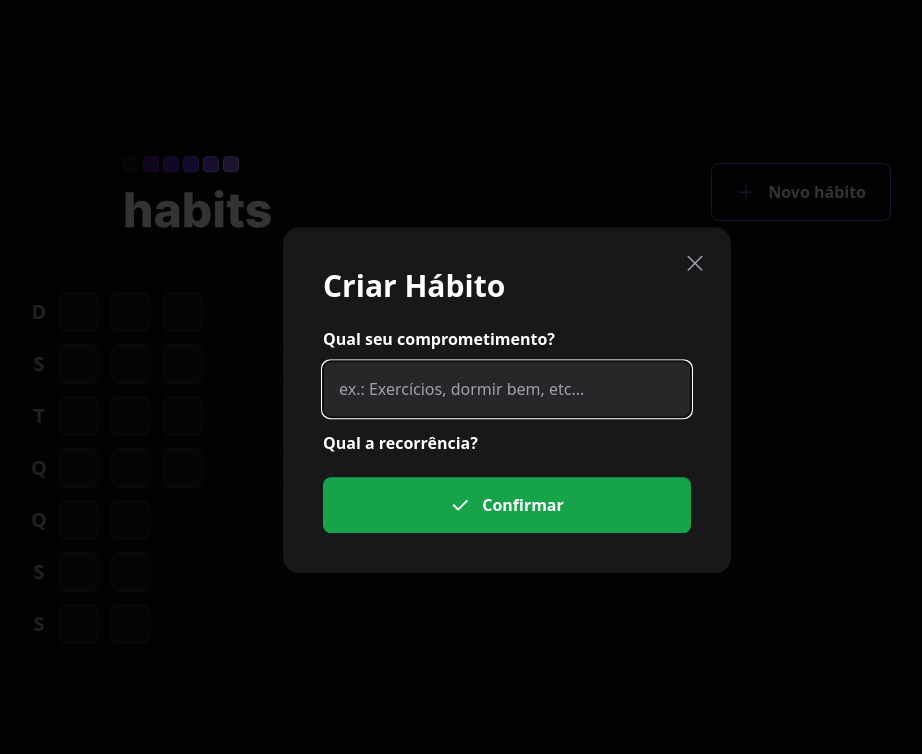
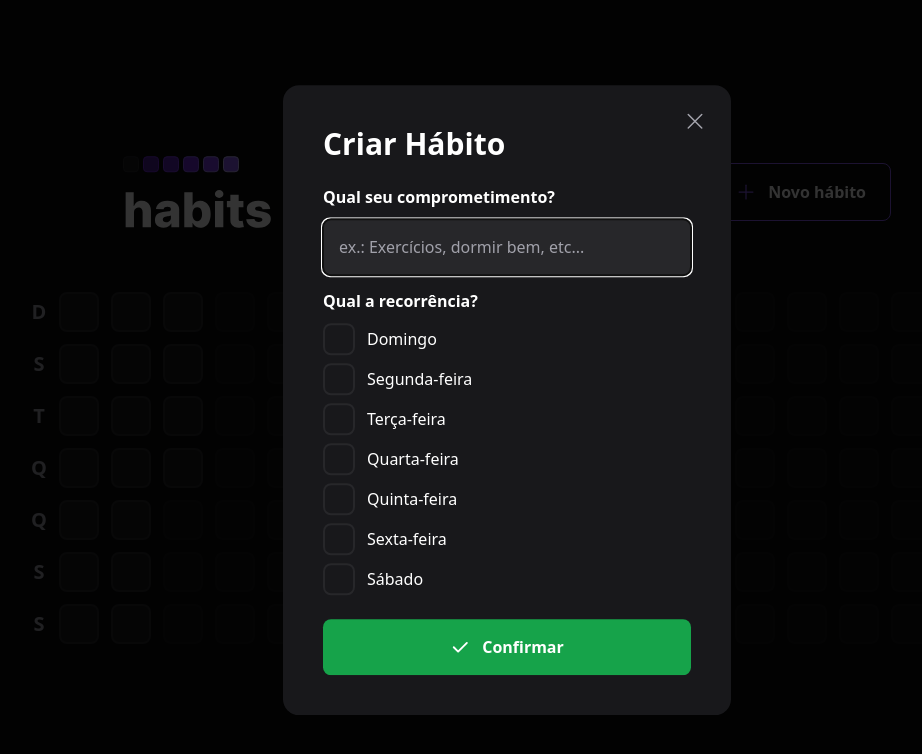
Before and after one commit to UbiraEFC/NLW--Setup, a React (Vite) app in the folder web/: page / in a window 1280 px wide. Both pictures are taken after a click on the button "Novo hábito". Shown: the top 754 px of the page, without its empty margins (133-1055 px from the left). Built offline with nearby package versions, Linux system fonts and the light colour scheme; no server answers.

Commit message:
feat: add axios and checkbox

```diff
--- a/web/package.json
+++ b/web/package.json
@@ -9,8 +9,10 @@
     "preview": "vite preview"
   },
   "dependencies": {
+    "@radix-ui/react-checkbox": "^1.0.1",
     "@radix-ui/react-dialog": "^1.0.2",
     "@radix-ui/react-popover": "^1.0.3",
+    "axios": "^1.2.3",
     "clsx": "^1.2.1",
     "dayjs": "^1.11.7",
     "phosphor-react": "^1.4.1",
--- a/web/src/App.tsx
+++ b/web/src/App.tsx
@@ -1,4 +1,5 @@
 import './styles/global.css';
+import './lib/dayjs';
 import { Header } from './components/Header';
 import { SummaryTable } from './components/SummaryTable';
 
--- a/web/src/components/HabitDay.tsx
+++ b/web/src/components/HabitDay.tsx
@@ -1,14 +1,21 @@
 import * as Popover from '@radix-ui/react-popover';
+import * as CheckBox from '@radix-ui/react-checkbox';
 import clsx from 'clsx';
 import { ProgressBar } from './ProgressBar';
+import { Check } from 'phosphor-react';
+import dayjs from 'dayjs';
 
 interface HabitDayProps {
-	completed: number;
-	amount: number;
+	date: Date;
+	completed?: number;
+	amount?: number;
 }
 
-export function Habitday({ completed, amount }: HabitDayProps) {
-	const completedPercentage =  Math.round((completed / amount)*100);
+export function Habitday({ completed = 0, amount = 0, date }: HabitDayProps) {
+	const completedPercentage = amount > 0 ? Math.round((completed / amount) * 100) : 0;
+
+	const dayAndMonth = dayjs(date).format('DD/MM');
+	const dayOfWeek = dayjs(date).format('dddd');
 
 	return (
 		<Popover.Root>
@@ -25,12 +32,31 @@
 
 			<Popover.Portal>
 				<Popover.Content className='min-w-[320px] p-6 rounded-2xl bg-zinc-900 flex flex-col'>
-				<span className='font-semibold text-zinc-400'>Segunda-feira</span>
-				<span className='mt-1 font-extrabold leading-tight text-3xl'>16/01</span>
+					<span className='font-semibold text-zinc-400'>{dayOfWeek}</span>
+					<span className='mt-1 font-extrabold leading-tight text-3xl'>{dayAndMonth}</span>
 
-				<ProgressBar progress={50}/>
+					<ProgressBar progress={completedPercentage} />
 
-				<Popover.Arrow height={8} width={16} className='fill-zinc-900'/>
+					<div className='mt-6 flex flex-col gap-3'>
+						<CheckBox.Root
+							className='flex items-center gap-3 group'
+						>
+							<div
+								className='h-8 w-8 rounded-lg flex items-center justify-center bg-zinc-900 border-2 border-zinc-800 group-data-[state=checked]:bg-green-500 group-data-[state=checked]:border-green-500'
+								>
+								<CheckBox.Indicator>
+									<Check size={20} className='text-white' />
+								</CheckBox.Indicator>
+							</div>
+
+							<span className='font-semibold text-xl text-white leading-tight group-data-[state=checked]:line-through group-data-[state=checked]:text-zinc-400'>
+								Beber 2l
+							</span>
+						</CheckBox.Root>
+
+					</div>
+
+					<Popover.Arrow height={8} width={16} className='fill-zinc-900' />
 				</Popover.Content>
 			</Popover.Portal>
 		</Popover.Root>
--- a/web/src/components/NewHabitForm.tsx
+++ b/web/src/components/NewHabitForm.tsx
@@ -1,8 +1,55 @@
 import { Check } from "phosphor-react";
+import * as CheckBox from '@radix-ui/react-checkbox';
+import { FormEvent, useState } from "react";
+import { api } from "../lib/axios";
+
+const availableWeekDays = [
+	'Domingo',
+	'Segunda-feira',
+	'Terça-feira',
+	'Quarta-feira',
+	'Quinta-feira',
+	'Sexta-feira',
+	'Sábado',
+]
 
 export function NewHabitForm() {
+
+	const [title, setTitle] = useState('');
+	const [weekDays, setWeekDays] = useState<number[]>([]);
+
+	async function createNewHabit(event: FormEvent) {
+		event.preventDefault();
+
+		if (!title || weekDays.length === 0) {
+			return;
+		}
+
+		await api.post('habits', {
+			title,
+			weekDays
+		});
+
+		setTitle('');
+		setWeekDays([]);
+
+		alert('Hábito criado com sucesso!');
+	}
+
+	function handleToggleWeekDay(weekDay: number) {
+		if (weekDays.includes(weekDay)) {
+			const weekDaysRemovedOne = weekDays.filter(day => day !== weekDay);
+
+			setWeekDays(weekDaysRemovedOne);
+		} else {
+			const weekDaysAddedOne = [...weekDays, weekDay];
+
+			setWeekDays(weekDaysAddedOne);
+		}
+	}
+
 	return (
-		<form className="w-full flex flex-col mt-6">
+		<form onSubmit={createNewHabit} className="w-full flex flex-col mt-6">
 			<label htmlFor="title" className="font-semibold leading-tight">
 				Qual seu comprometimento?
 			</label>
@@ -13,14 +60,46 @@
 				placeholder="ex.: Exercícios, dormir bem, etc..."
 				className="p-4 rounded-lg mt-3 bg-zinc-800 text-white placeholder:text-zinc-400"
 				autoFocus
+				value={title}
+				onChange={event => setTitle(event.target.value)}
 			/>
 
 			<label htmlFor="" className="font-semibold leading-tight mt-4">
 				Qual a recorrência?
 			</label>
 
+			<div className="flex flex-col gap-2 mt-3">
+				{availableWeekDays.map((weekDay, i) => {
+					return (
+
+						<CheckBox.Root
+							key={weekDay}
+							className='flex items-center gap-3 group'
+							checked={weekDays.includes(i)}
+							onCheckedChange={() => {
+								handleToggleWeekDay(i)
+							}}
+						>
+							<div
+								className='h-8 w-8 rounded-lg flex items-center justify-center bg-zinc-900 border-2 border-zinc-800 group-data-[state=checked]:bg-green-500 group-data-[state=checked]:border-green-500'
+							>
+								<CheckBox.Indicator>
+									<Check size={20} className='text-white' />
+								</CheckBox.Indicator>
+							</div>
+
+							<span className='text-white leading-tight'>
+								{weekDay}
+							</span>
+						</CheckBox.Root>
+					)
+				})}
+
+
+			</div>
+
 			<button type="submit" className="mt-6 rounded-lg p-4 flex items-center justify-center gap-3 font-semibold bg-green-600 hover:bg-green-500" >
-				<Check size={20} weight="bold"/>
+				<Check size={20} weight="bold" />
 				Confirmar
 			</button>
 		</form>
--- a/web/src/components/SummaryTable.tsx
+++ b/web/src/components/SummaryTable.tsx
@@ -1,3 +1,6 @@
+import dayjs from "dayjs";
+import { useEffect, useState } from "react";
+import { api } from "../lib/axios";
 import { generateDatesFromYearBeginning } from "../utils/generate-dates-from-year-beginning"
 import { Habitday } from "./HabitDay"
 
@@ -14,9 +17,24 @@
 const summaryDates = generateDatesFromYearBeginning();
 
 const minimunSummaryDatesSize = 18 * 7; //18 weeks
-const amountOfDaysToFill = minimunSummaryDatesSize - summaryDates.length
+const amountOfDaysToFill = minimunSummaryDatesSize - summaryDates.length;
+
+type Summary = {
+	id: string;
+	date: string;
+	amount: number;
+	completed: number;
+}[];
 
 export function SummaryTable() {
+	const [summary, setSummary] = useState<Summary>([]);
+
+	useEffect(() => {
+		api.get('summary').then(response => {
+			setSummary(response.data);
+		});
+	}, []);
+
 	return (
 		<div className="w-full flex">
 			<div className="grid grid-rows-7 grid-flow-row gap-3">
@@ -34,11 +52,16 @@
 
 			<div className="grid grid-rows-7 grid-flow-col gap-3">
 				{summaryDates.map(date => {
+					const dayInSummary = summary.find(day => {
+						return dayjs(date).isSame(day.date, 'day');
+					})
+
 					return (
 					<Habitday
 					key={date.toString()}
-					amount={5}
-					completed={Math.round(Math.random() * 5)}
+					date={date}
+					amount={dayInSummary?.amount}
+					completed={dayInSummary?.completed}
 					/>)
 				})}
 
--- /dev/null
+++ b/web/src/lib/axios.ts
@@ -0,0 +1,5 @@
+import axios from "axios";
+
+export const api = axios.create({
+	baseURL: 'http://localhost:3333'
+})
--- /dev/null
+++ b/web/src/lib/dayjs.ts
@@ -0,0 +1,4 @@
+import dayjs from "dayjs";
+import 'dayjs/locale/pt-br';
+
+dayjs.locale('pt-br');
```
Also changed, not shown: 1 other file (tests, documents, lock files or other folders). Lines whose indentation alone changed are shown as unchanged.
